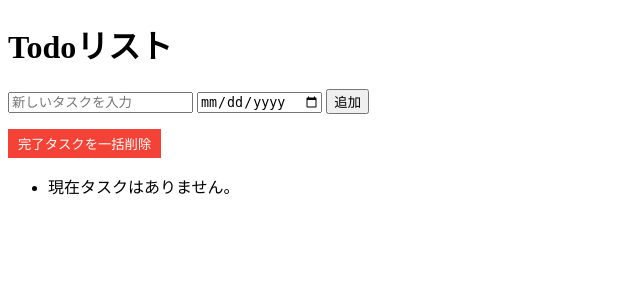
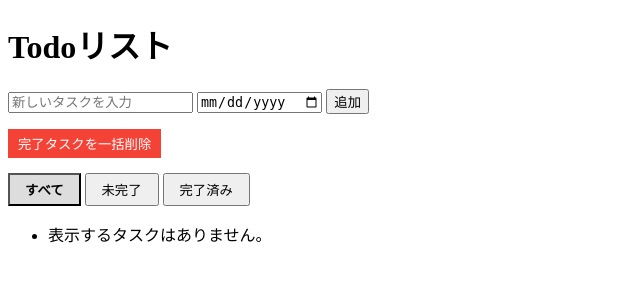
Before and after one commit to UM733/todo_app, a Flask app: page / in a window 1280 px wide. Shown: the top 300 px of the page, without its empty margins (0-640 px from the left). Run offline with Flask 3, Linux system fonts and the light colour scheme.

Commit message:
feat: 「すべて」「未完了」「完了済み」の3つのタブでフィルターする機能を追加

```diff
--- a/app.py
+++ b/app.py
@@ -18,11 +18,26 @@ class Task(db.Model):
 with app.app_context():
     db.create_all()
 
-# 一覧表示機能（トップページ）
+# 【修正】一覧表示機能（フィルター対応）
 @app.route('/')
 def index():
-    tasks = Task.query.all()
-    return render_template('index.html', tasks=tasks)
+    # URLから filter パラメータを取得（指定がなければ 'all' にする）
+    current_filter = request.args.get('filter', 'all')
+
+    # フィルター条件に応じてデータベースから取得するデータを切り替える
+    if current_filter == 'active':
+        # 未完了（completed が False）のタスクだけを取得
+        tasks = Task.query.filter_by(completed=False).all()
+    elif current_filter == 'completed':
+        # 完了済み（completed が True）のタスクだけを取得
+        tasks = Task.query.filter_by(completed=True).all()
+    else:
+        # すべてのタスクを取得
+        tasks = Task.query.all()
+        current_filter = 'all'
+
+    # HTML側に、タスク一覧と「現在選ばれているフィルター」を渡す
+    return render_template('index.html', tasks=tasks, current_filter=current_filter)
 
 # タスク登録機能
 @app.route('/add', methods=['POST'])
@@ -46,6 +61,7 @@ def complete(task_id):
     task = Task.query.get_or_404(task_id)
     task.completed = not task.completed
     db.session.commit()
+    # 【ヒント】現在のフィルター状態を維持して戻ることも可能ですが、まずはシンプルにトップへ戻します
     return redirect(url_for('index'))
 
 # タスクを削除する機能
@@ -56,10 +72,9 @@ def delete(task_id):
     db.session.commit()
     return redirect(url_for('index'))
 
-# 【新規追加】完了済みのタスクを一括削除する機能
+# 完了済みのタスクを一括削除する機能
 @app.route('/delete_completed')
 def delete_completed():
-    # データベースから completed が True のタスクをすべて削除
     Task.query.filter_by(completed=True).delete()
     db.session.commit()
     return redirect(url_for('index'))
--- a/templates/index.html
+++ b/templates/index.html
@@ -18,6 +18,24 @@
         <a href="/delete_completed">
             <button type="button" style="background-color: #f44336; color: white; border: none; padding: 5px 10px; cursor: pointer;">
                 完了タスクを一括削除
+            </button>
+        </a>
+    </div>
+
+    <div style="margin-bottom: 15px;">
+        <a href="/?filter=all" style="text-decoration: none;">
+            <button type="button" style="padding: 5px 15px; cursor: pointer; {% if current_filter == 'all' %}background-color: #ddd; font-weight: bold;{% endif %}">
+                すべて
+            </button>
+        </a>
+        <a href="/?filter=active" style="text-decoration: none;">
+            <button type="button" style="padding: 5px 15px; cursor: pointer; {% if current_filter == 'active' %}background-color: #ddd; font-weight: bold;{% endif %}">
+                未完了
+            </button>
+        </a>
+        <a href="/?filter=completed" style="text-decoration: none;">
+            <button type="button" style="padding: 5px 15px; cursor: pointer; {% if current_filter == 'completed' %}background-color: #ddd; font-weight: bold;{% endif %}">
+                完了済み
             </button>
         </a>
     </div>
@@ -46,7 +64,7 @@
                 </a>
             </li>
         {% else %}
-            <li>現在タスクはありません。</li>
+            <li>表示するタスクはありません。</li>
         {% endfor %}
     </ul>
 </body>
```
Also changed, not shown: README.md, instance/todo.db.
